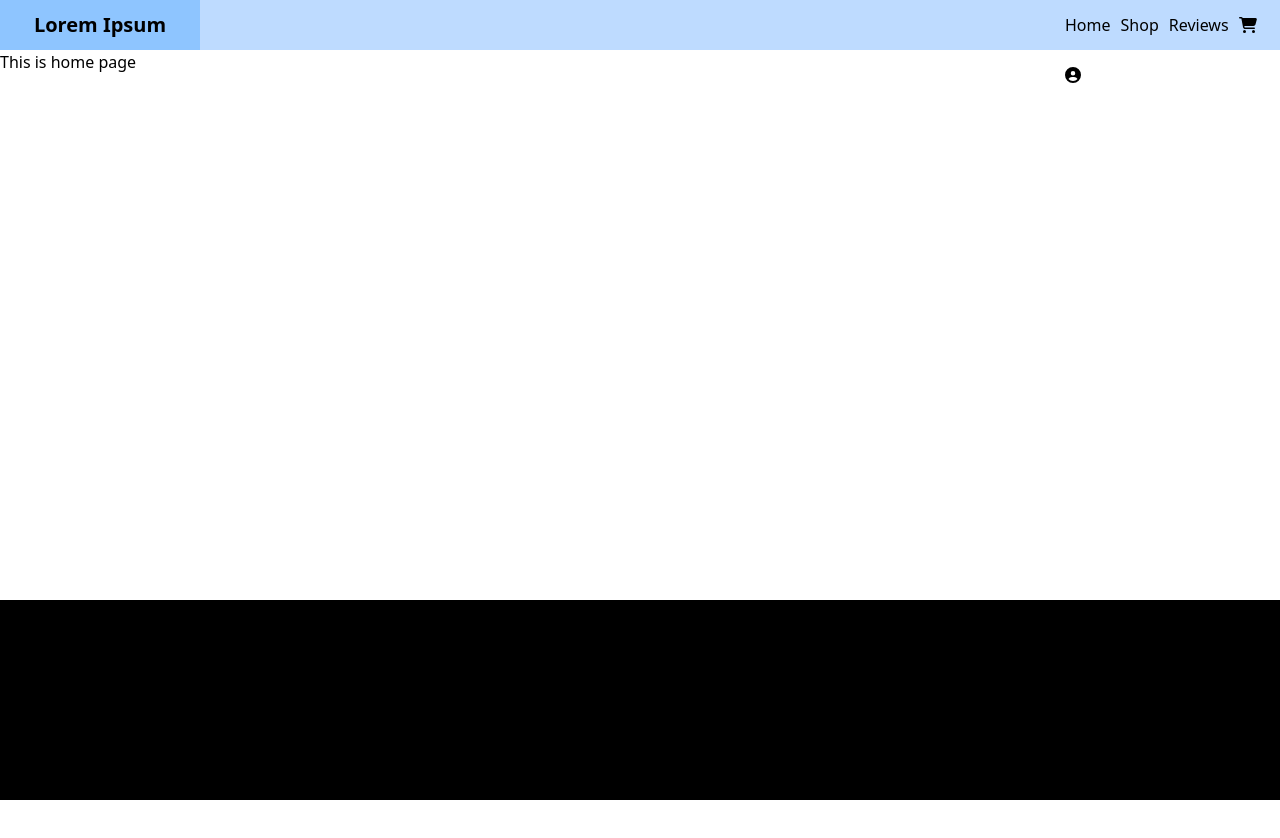
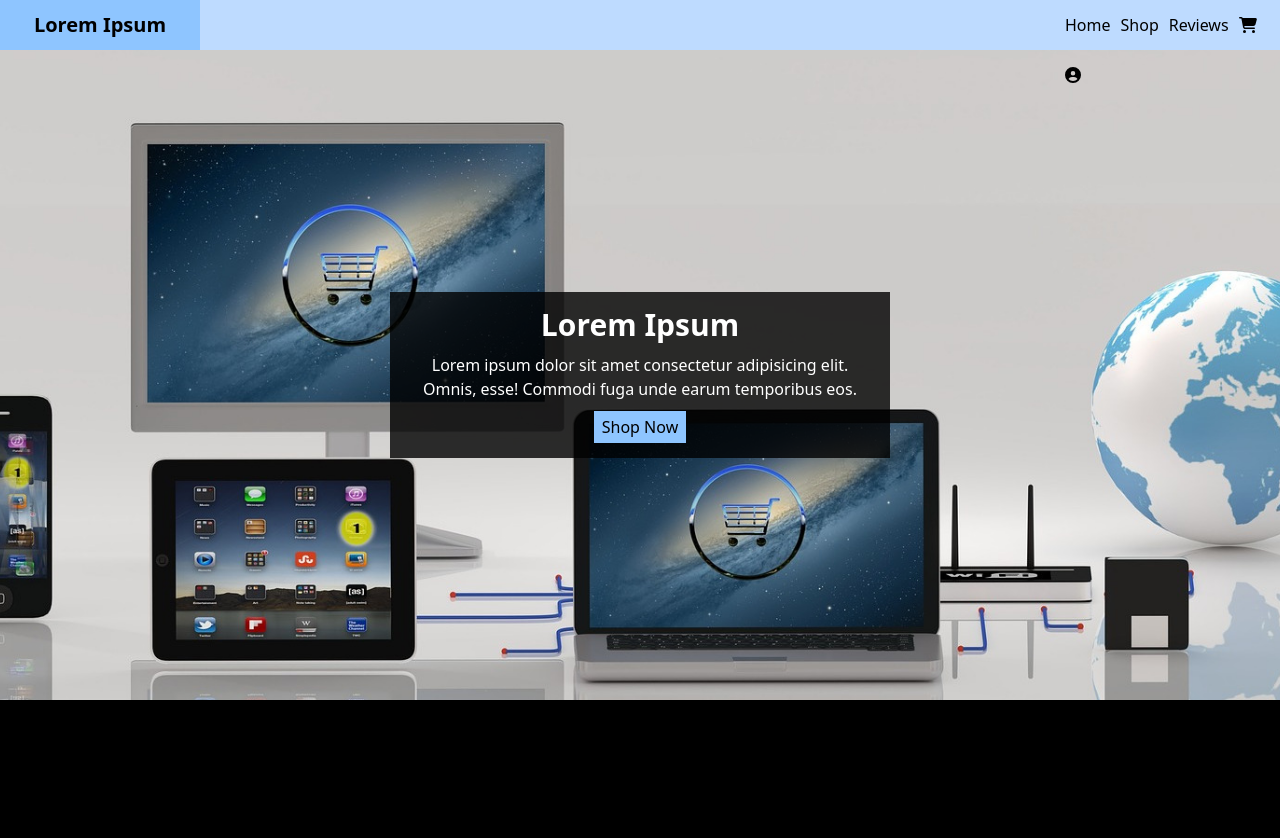
Before and after one commit to devCake1/mern-stack-ecommerce, a React (Vite) app in the folder client/: page / in a window 1280 px wide. Shown: the top 838 px of the page. Before the commit the page ends 800 px from the top, so only its background shows below. Built offline with nearby package versions, Linux system fonts and the light colour scheme.

Commit message:
add page 'Home'

```diff
--- a/client/src/App.jsx
+++ b/client/src/App.jsx
@@ -1,6 +1,7 @@
 import "./App.css";
 import { BrowserRouter, Routes, Route } from "react-router-dom";
 import Layout from "./components/layout/Layout";
+import Home from "./pages/home/Home";
 
 function App() {
   return (
@@ -8,7 +9,7 @@ function App() {
       <BrowserRouter>
         <Routes>
           <Route path="/" element={<Layout>
-            <h1>This is home page</h1>
+            <Home/>
           </Layout>}/>
         </Routes>
       </BrowserRouter>
--- a/client/src/components/header/Header.css
+++ b/client/src/components/header/Header.css
@@ -1,5 +1,6 @@
 .Header {
   height: 50px;
+  z-index: 1;
 }
 
 .Header > div {
--- a/client/src/components/miniCart/MiniCart.jsx
+++ b/client/src/components/miniCart/MiniCart.jsx
@@ -2,7 +2,7 @@ import "./MiniCart.css";
 
 const MiniCart = () => {
   return (
-    <div className="MiniCart shadow-xl shadow-gray-600/50">
+    <div className="MiniCart bg-white shadow-xl shadow-gray-600/50">
       <div className="MiniCart-empty">
         <h3 className="text-center">Shopping cart is empty</h3>
         <button className="bg-blue-300 cursor-pointer">Shop Now</button>
--- /dev/null
+++ b/client/src/pages/home/Home.css
@@ -0,0 +1,37 @@
+.Home-top-banner {
+  width: 100%;
+  height: 650px;
+  background-image: url("../../assets/ecommerce-3562191_1920.jpg");
+  background-size: cover;
+  background-position: center;
+  background-repeat: no-repeat;
+  padding: 15px;
+}
+
+.Home-top-banner-content {
+  position: absolute;
+  top: 50%;
+  left: 50%;
+  transform: translate(-50%, -50%);
+  width: 500px;
+  background-color: rgba(0, 0, 0, 0.8);
+  padding: 15px;
+}
+
+.Home-top-banner-content > h3 {
+  margin-bottom: 10px;
+}
+
+.Home-top-banner-content > p {
+  margin-bottom: 10px;
+}
+
+.Home-top-banner-content > button {
+  padding: 4px 8px;
+}
+
+@media only screen and (max-width: 768px) {
+  .Home-top-banner-content {
+    width: 250px;
+  }
+}
--- /dev/null
+++ b/client/src/pages/home/Home.jsx
@@ -0,0 +1,17 @@
+import "./Home.css";
+
+const Home = () => {
+  return (
+    <div>
+      <div className="Home-top-banner relative text-center">
+        <div className="Home-top-banner-content text-white">
+          <h3 className="text-3xl font-bold">Lorem Ipsum</h3>
+          <p>Lorem ipsum dolor sit amet consectetur adipisicing elit. Omnis, esse! Commodi fuga unde earum temporibus eos.</p>
+          <button className="bg-blue-300 text-black cursor-pointer">Shop Now</button>
+        </div>
+      </div>
+    </div>
+  );
+};
+
+export default Home;
```
Also changed, not shown: client/src/assets/ecommerce-3562191_1920.jpg (added).
